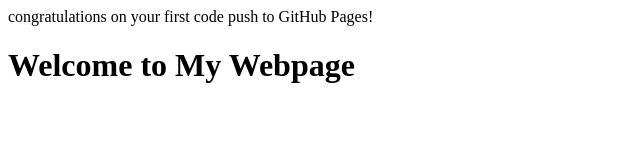
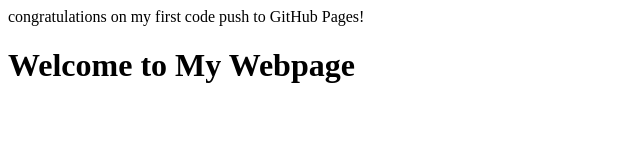
Before and after one commit to Barnamoy004/sample-repo-github, a plain HTML site: page index.html in a window 1280 px wide. Shown: the full height of the page, 0-640 px from the left. Drawn offline with Linux system fonts and the light colour scheme.

Commit message:
update code

```diff
--- a/index.html
+++ b/index.html
@@ -5,7 +5,7 @@
     <meta name="viewport" content="width=device-width, initial-scale=1.0" />
     <title>My Webpage</title>
 <body>
-     congratulations on your first code push to GitHub Pages!
+     congratulations on my first code push to GitHub Pages!
     <h1>Welcome to My Webpage</h1>
 </body>
 </html>
```
